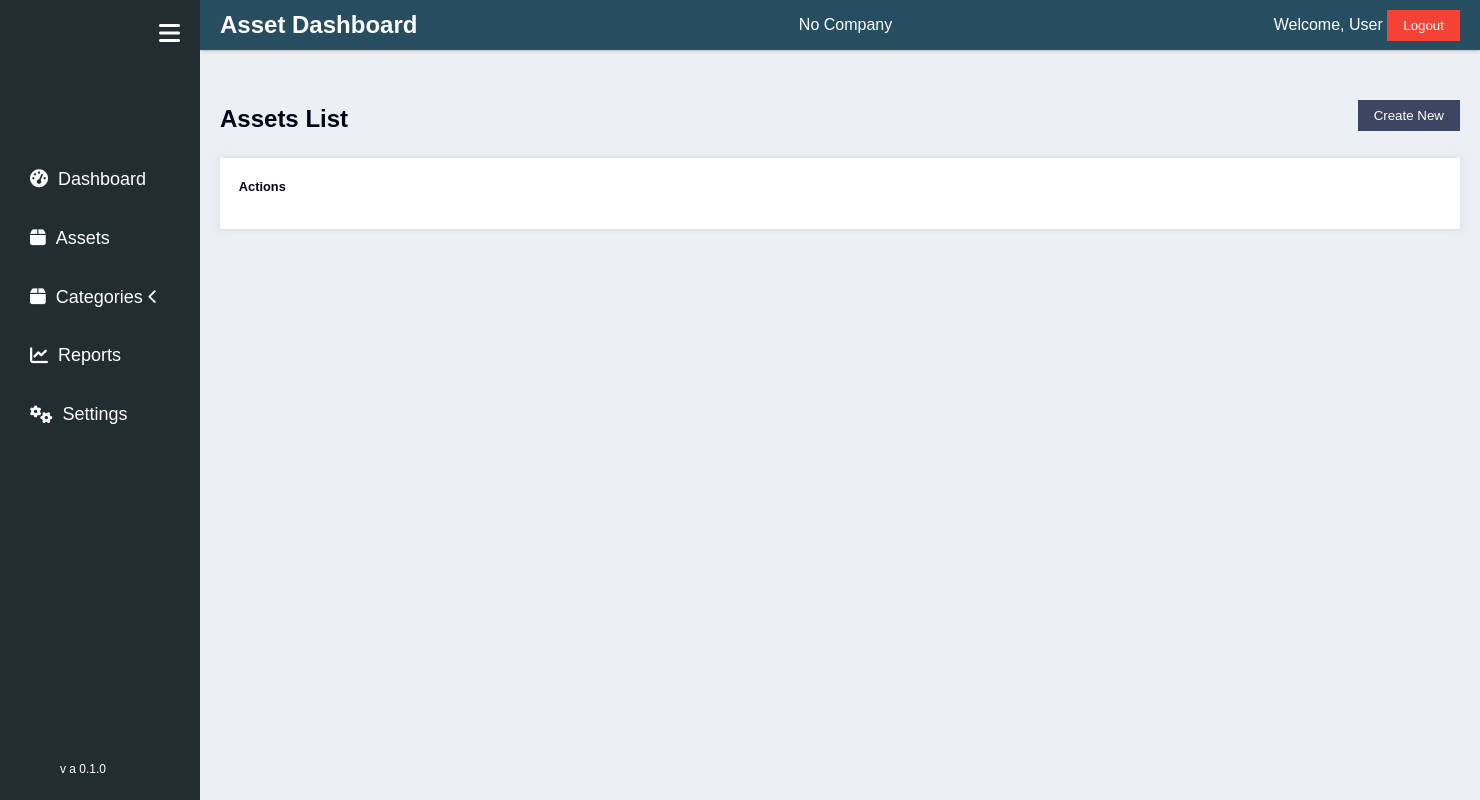
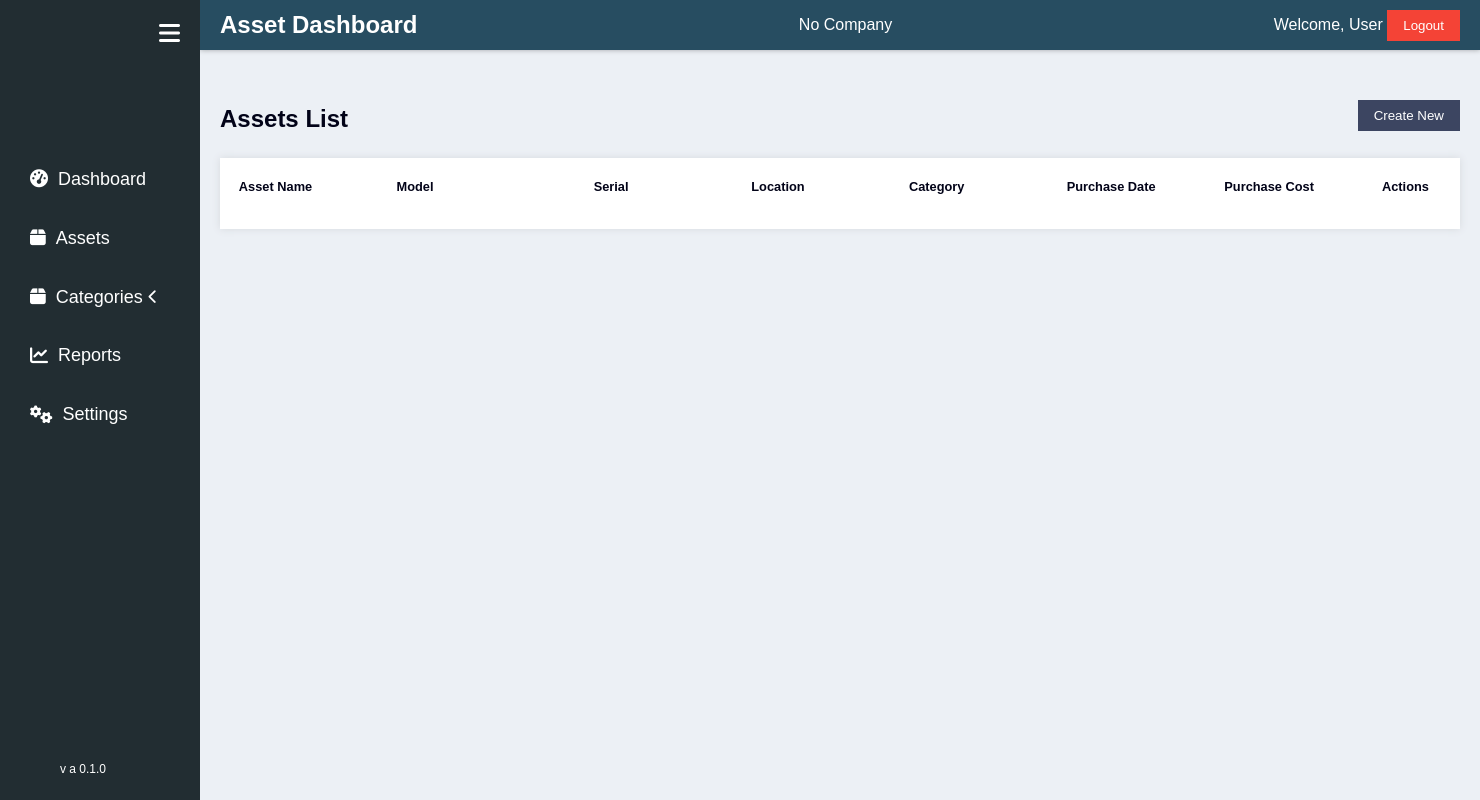
Before and after one commit to Bonzay993/Assety, a Flask app: page /assets in a window 1480 px wide. Run offline with Flask 3, Linux system fonts and the light colour scheme; data that the repository does not hold is empty; parts of the project's set-up code (start-up, migrations or seed data) failed here and were passed over; some libraries are stand-ins or nearby versions.

Commit message:
Added the missing titles in the assets list

```diff
--- a/templates/assets.html
+++ b/templates/assets.html
@@ -15,7 +15,13 @@
 <section class="assets-list">
     <div class="assets-list-container">
         <div class="assets-list-heading-container">
-
+            <p class="asset-list-title-item"><strong>Asset Name</strong></p>
+            <p class="asset-list-title-item asset-list-title-item-model"><strong>Model</strong></p>
+            <p class="asset-list-title-item"><strong>Serial</strong> </p>
+            <p class="asset-list-title-item"><strong>Location</strong> </p>
+            <p class="asset-list-title-item"><strong>Category</strong> </p>
+            <p class="asset-list-title-item"><strong>Purchase Date</strong> </p>
+            <p class="asset-list-title-item"><strong>Purchase Cost</strong> </p>
             <p class="asset-list-title-item-action"><strong>Actions</strong> </p>
         </div>
 
```
